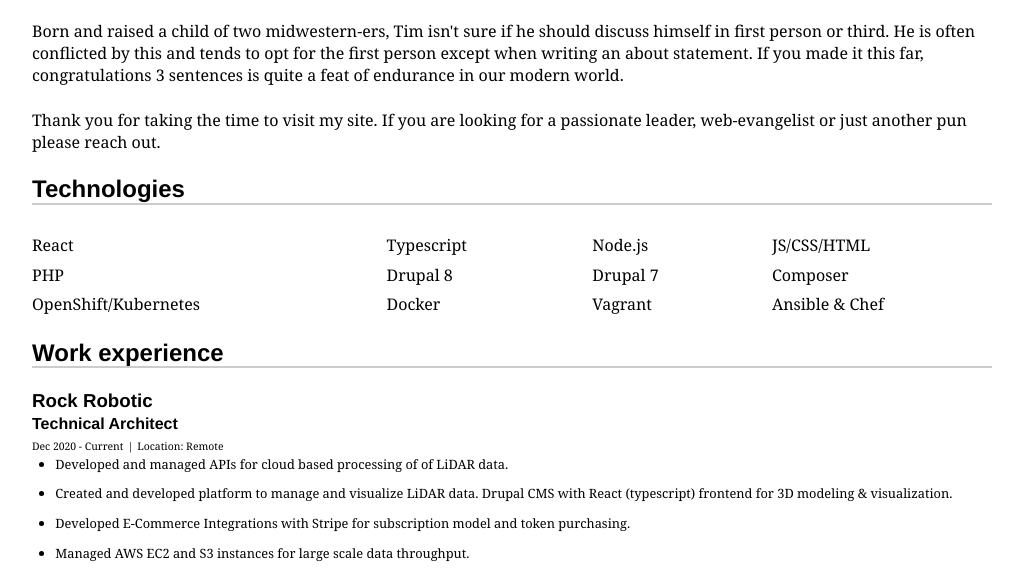
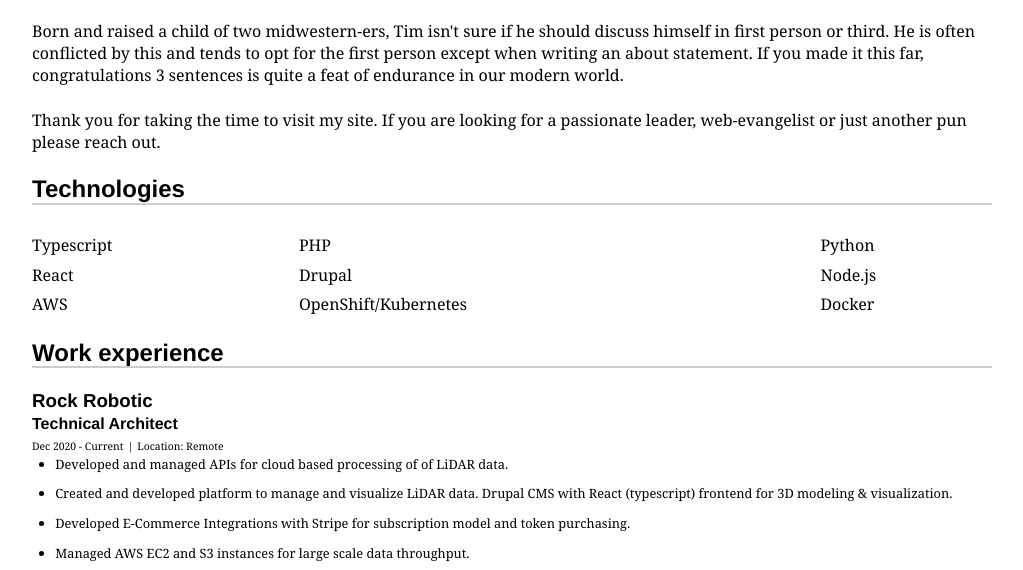
Before and after one commit to timodwhit/site, a Gatsby site: page /about in a window 1280 px wide. Shown: the part 220-790 px from the top of the page, without its empty margins (128-1151 px from the left). Built offline with nearby package versions, Linux system fonts and the light colour scheme; Gatsby itself is replaced by a stand-in of ours; some packages are replaced by stand-ins of ours; what typography-theme-moraga would draw is missing.

Commit message:
Updated technologies

```diff
--- a/src/pages/about.tsx
+++ b/src/pages/about.tsx
@@ -37,22 +37,19 @@
         <table className="technologies--table">
           <tbody>
             <tr>
-              <td>React</td>
               <td>Typescript</td>
-              <td>Node.js</td>
-              <td>JS/CSS/HTML</td>
+              <td>PHP</td>
+              <td>Python</td>
             </tr>
             <tr>
-              <td>PHP</td>
-              <td>Drupal 8</td>
-              <td>Drupal 7</td>
-              <td>Composer</td>
+              <td>React</td>
+              <td>Drupal</td>
+              <td>Node.js</td>
             </tr>
             <tr>
+              <td>AWS</td>
               <td>OpenShift/Kubernetes</td>
               <td>Docker</td>
-              <td>Vagrant</td>
-              <td>Ansible & Chef</td>
             </tr>
           </tbody>
         </table>
```
